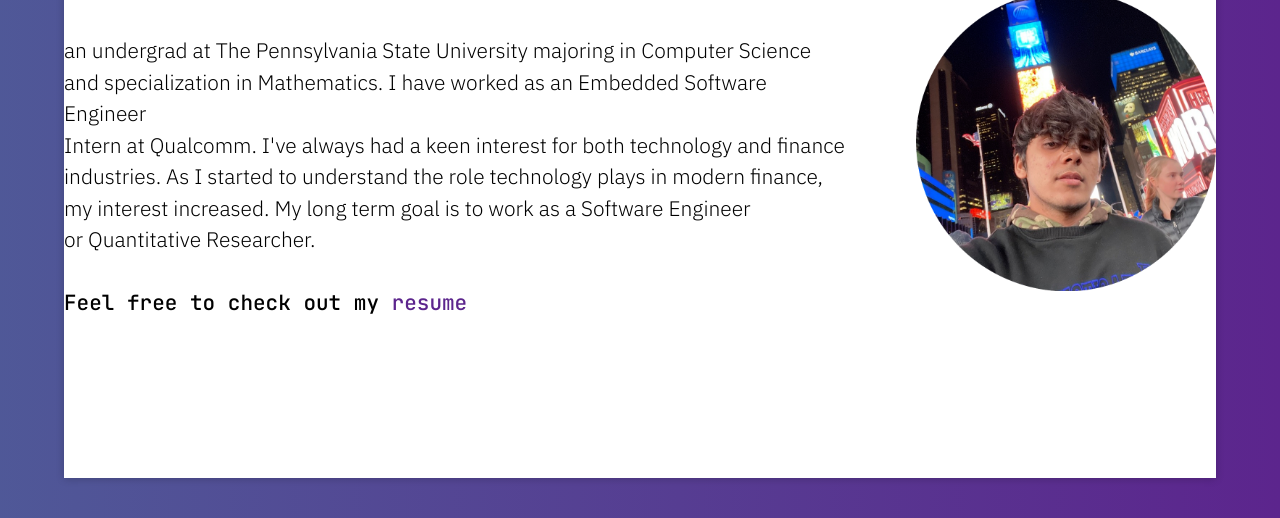
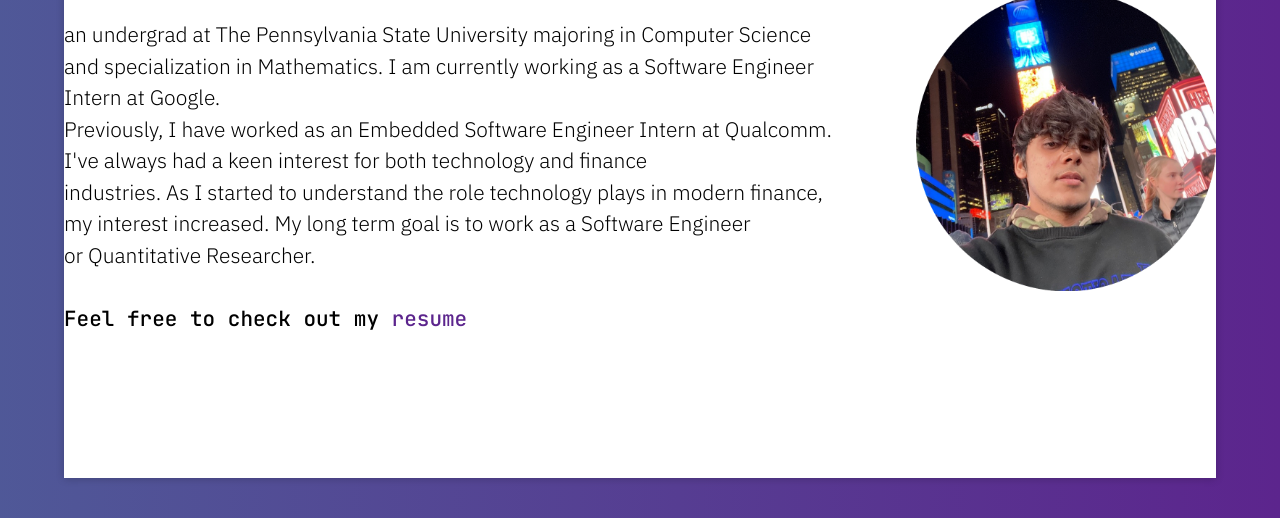
Before and after one commit to mohdkaif5117/websitev3, a plain HTML site: page about.html in a window 1280 px wide. Shown: the part 282-800 px from the top of the page. Drawn offline with nearby package versions, Linux system fonts and the light colour scheme.

Commit message:
Update about.html

```diff
--- a/about.html
+++ b/about.html
@@ -35,8 +35,9 @@
                         <h1 class='jetbrains'>I am ... </h1>
                         <br>
                         <p class='smol'> an undergrad at The Pennsylvania State University majoring in Computer Science </p>
-                        <p class='smol'> and specialization in Mathematics. I have worked as an Embedded Software Engineer </p>
-                        <p class='smol'> Intern at Qualcomm. I've always had a keen interest for both technology and finance</p>
+                        <p class='smol'> and specialization in Mathematics. I am currently working as a Software Engineer Intern at Google. </p>
+                        <p class='smol'>  Previously, I have worked as an Embedded Software Engineer Intern at Qualcomm.</p>
+                        <p class='smol'> I've always had a keen interest for both technology and finance</p>
                         <p class='smol'> industries. As I started to understand the role technology plays in modern finance,</p>
                         <p class='smol'> my interest increased. My long term goal is to work as a Software Engineer </p>
                         <p class='smol'> or Quantitative Researcher.</p>
```
